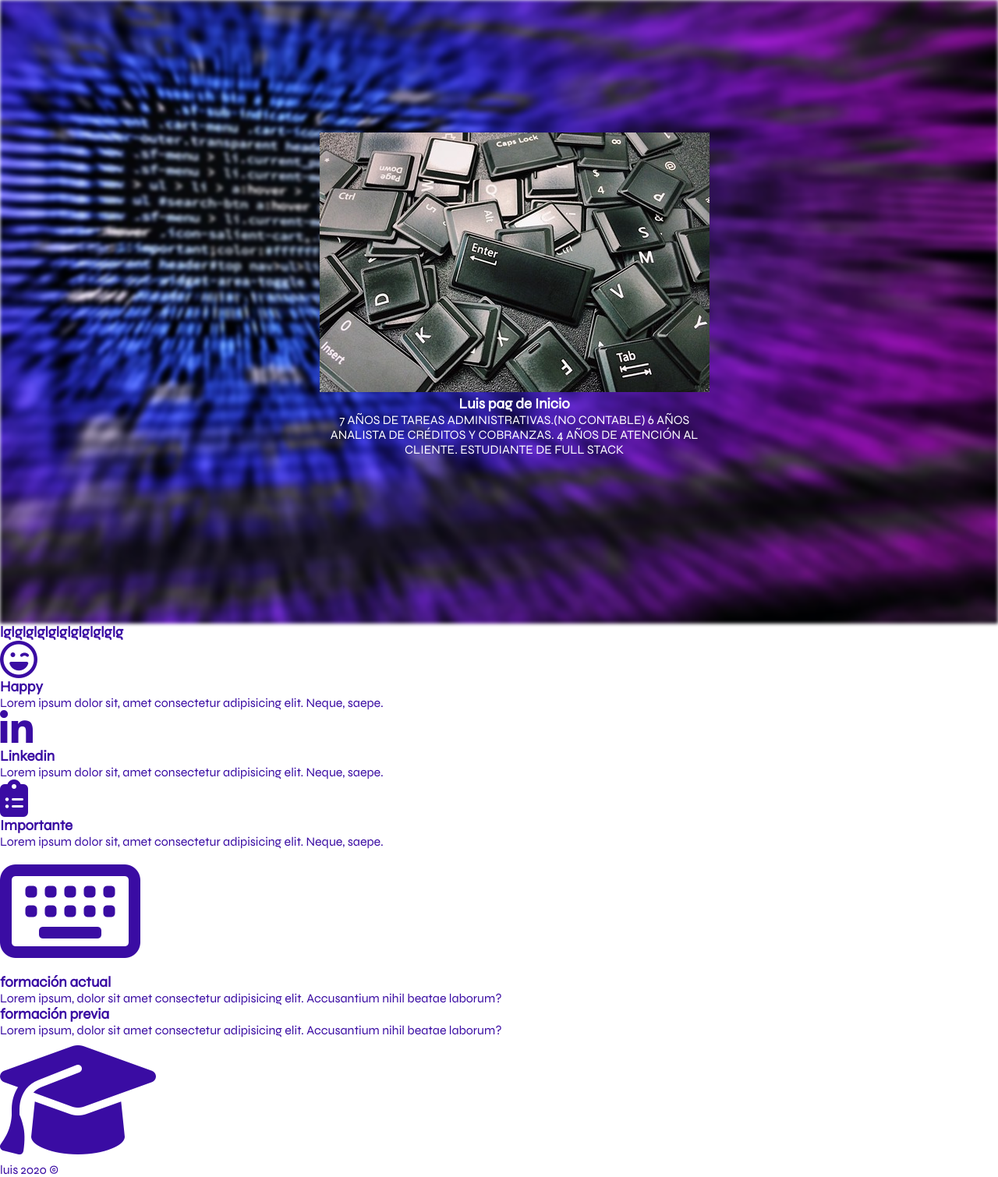
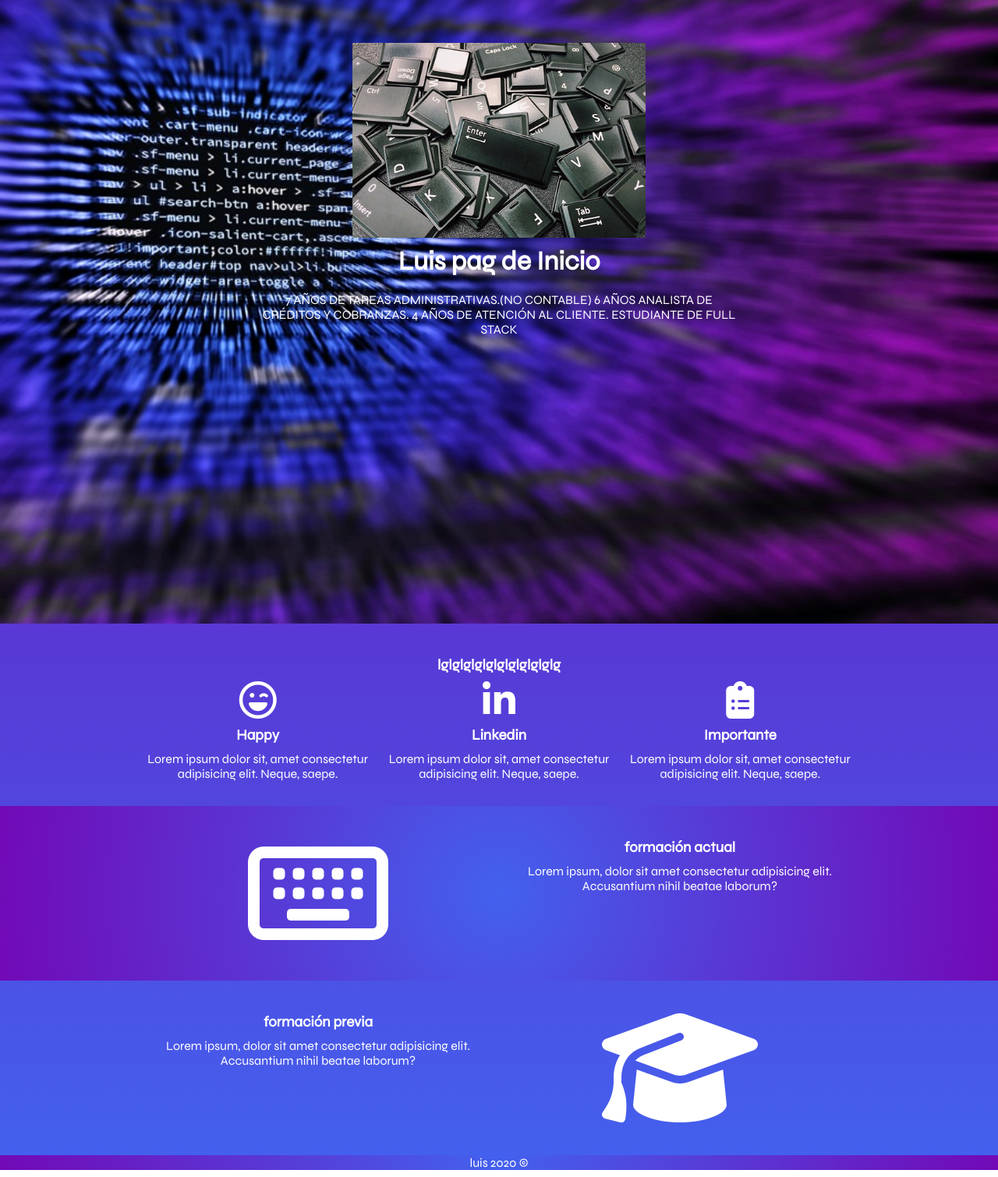
Before and after one commit to lgLuis/pag_web, a plain HTML site: page index.html in a window 1280 px wide. Shown: the whole page at 78% size. Drawn offline with Linux system fonts and the light colour scheme.

Commit message:
basico casi finalizado

```diff
--- a/index.html
+++ b/index.html
@@ -14,16 +14,17 @@
 <!--HEADER-->
 <header class="header">
     <div class="header-content">
-        <img src="./img/logo.jpg" alt="teclas de un teclado sobre una superficie" title="logo ingreso">
-        <h3 class="text1">Luis pag de Inicio</h3>
+        <img src="./img/logo.jpg" class="logo"alt="teclas de un teclado sobre una superficie" title="logo ingreso">
+        <h3 class="text2">Luis pag de Inicio</h3>
         <p class="text1">7 AÑOS DE TAREAS ADMINISTRATIVAS.(NO CONTABLE) 6 AÑOS ANALISTA DE CRÉDITOS Y COBRANZAS. 4 AÑOS DE ATENCIÓN AL CLIENTE. ESTUDIANTE DE FULL STACK</p>
     </div>
 </header>
 <!--PRINCIPAL-->
 <main>
-    <section class="services text center">
+    <section class="services text-center">
         <h3 class="title">lglglglglglglglglglglg</h3>
-        <div class="contariner grid-3"></div>
+        <div class="contaier text-center">
+            <div class="grid-3">
                 <div>
                     <i class="far fa-laugh-wink fa-3x" aria-hidden="true"></i>
                     <h3>Happy</h3>
@@ -38,6 +39,8 @@
                     <i class="fas fa-clipboard-list fa-3x"></i>
                     <h3>Importante</h3>
                     <p>Lorem ipsum dolor sit, amet consectetur adipisicing elit. Neque, saepe.</p>
+                </div>
+            </div>
         </div>
     </section>
 
@@ -57,7 +60,7 @@
             </div>
         </div>
     </div>
-
+</section>
 <!--ANTES-->
 <section class="about bg-dark">
     <div class="container text-center">
--- a/styles.css
+++ b/styles.css
@@ -9,7 +9,9 @@
 /*                  <!--FONT   -->              */
 body{
     font-family: 'Syne', sans-serif;
-    color: #3A0CA3;
+    color: white;
+    background: rgb(67,97,238);
+    background: linear-gradient(0deg, rgba(67,97,238,1) 0%, rgba(114,9,183,1) 100%);
 
 
 }
@@ -25,8 +27,7 @@ F72585  FUCSIA
 
 /*                  <!--CSS    -->              */
 
-.header::after{
-    content: '';
+.header{
     height: 100vh;
     width: 100%;
     display: block;
@@ -34,24 +35,64 @@ F72585  FUCSIA
     background-size: cover;
     background-repeat: no-repeat;
     background-position: center;
-    filter: blur(2px);
-    -webkit-filter: blur(2px);
-    transition: all 1000ms;
 }
 
 .header-content{
-    position: absolute;
-    z-index: 1;
-    top: 10%;
-    margin-top: 90px;
-    left: 32%;
+    display: flex;
+    flex-direction: column;
+    align-items: center;
+    margin: auto;
+    padding: 30px;
     text-align: center;
-    width: 500px;
-    transition: all 1000ms;
+}
+
+h3{
+    margin: 10px;
+}
+.text1, .text2{
+    font-size: 34px;
+    margin-top: 10px;
+    width: 50%;
 }
 
 .text1{
-    color: white;
+    font-size: 16px;
+}
+.logo{
+    height: 250px;
+    margin-top: 25px;
+
+}
+.services{
+    width: 75%;
+    margin: auto;
+    padding: 2rem 1rem;
+}
+.container{
+    width: 75%;
+    margin: auto;
+    padding:  2rem 1rem;
 }
 
+.text-center{
+    text-align: center;
+}
+
+.grid-3{
+    display: grid;
+    grid-template-columns: 1fr 1fr 1fr;
+}
+
+.grid-2{
+    display: grid;
+    grid-template-columns: 1fr 1fr;
+}
+
+.bg-ligh{
+    background: rgb(67,97,238);
+    background: radial-gradient(circle, rgba(67,97,238,1) 0%, rgba(114,9,183,1) 100%);
+
+}
+
+
 /*                  <!--FONDO  -->              */
```
Lines whose indentation alone changed are shown as unchanged.
